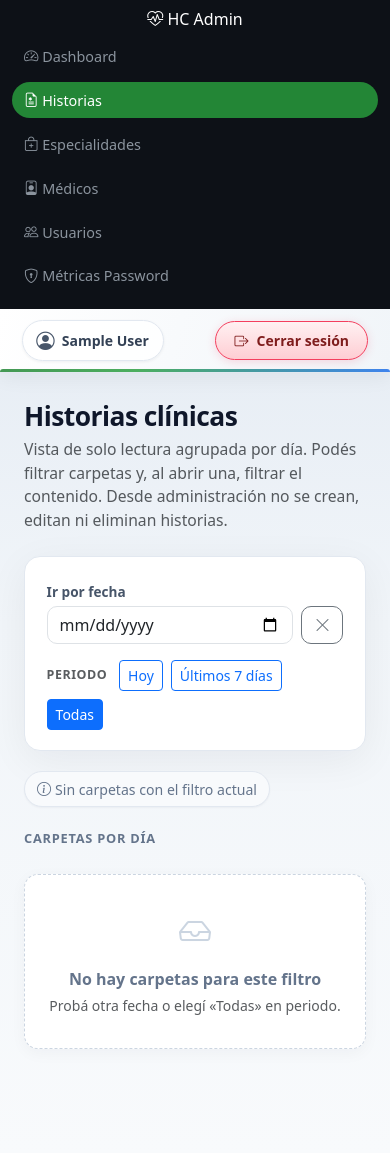
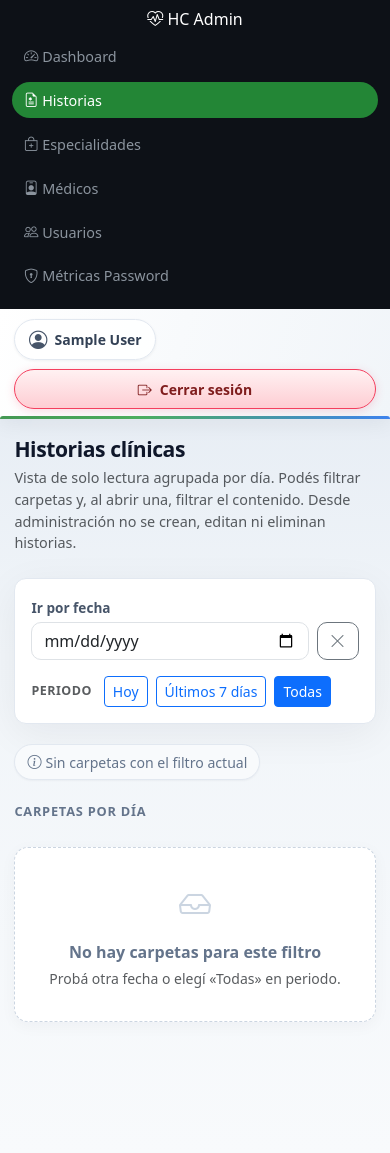
Before and after one commit to vmauricioar-spec/admision_hospital, a Flask app: page /admin/historias in a window 390 px wide. Run offline with Flask 3, Linux system fonts and the light colour scheme; the visitor is signed in with stand-in values (Sample User, id 1); data that the repository does not hold is empty; some libraries are stand-ins or nearby versions.

Commit message:
fix: improve mobile layout for views and modals
Optimiza la visualización en celular para pantallas y modales con ajustes de espaciado, tablas desplazables y diálogos fullscreen en historias para evitar campos amontonados y facilitar el registro completo.

Made-with: Cursor

```diff
--- a/static/css/admission-fechas.css
+++ b/static/css/admission-fechas.css
@@ -547,3 +547,90 @@
     transform: scaleX(0);
   }
 }
+
+@media (max-width: 767.98px) {
+  .fechas-page-inner {
+    padding: 1rem 0.9rem 5.2rem;
+  }
+
+  .fechas-page-title {
+    font-size: 1.32rem;
+  }
+
+  .fechas-page-lead {
+    font-size: 0.9rem;
+  }
+
+  .fechas-controls-card {
+    padding: 1rem;
+    border-radius: 12px;
+  }
+
+  .search-pill {
+    min-width: 100%;
+  }
+
+  .records-grid {
+    grid-template-columns: 1fr;
+    gap: 0.75rem;
+  }
+
+  .record-card {
+    padding: 0.9rem 0.9rem 0.75rem;
+  }
+
+  .record-date {
+    font-size: 1.2rem;
+  }
+
+  .register-modal .modal-dialog {
+    margin: 0;
+    max-width: 100%;
+    height: 100dvh;
+  }
+
+  .register-modal .modal-content {
+    min-height: 100dvh;
+    border-radius: 0;
+  }
+
+  .register-modal .modal-header,
+  .register-modal .modal-footer {
+    position: sticky;
+    z-index: 3;
+    background: #fff;
+  }
+
+  .register-modal .modal-header {
+    top: 0;
+  }
+
+  .register-modal .modal-footer {
+    bottom: 0;
+  }
+
+  .register-modal .modal-body {
+    padding: 0.9rem;
+  }
+
+  .register-modal .modal-record-filters {
+    padding: 0.75rem !important;
+  }
+
+  #modalRecordsTable,
+  #adminModalTable {
+    min-width: 980px;
+  }
+
+  #modalRecordsTable input.form-control,
+  #modalRecordsTable select.form-select,
+  #adminModalTable input.form-control,
+  #adminModalTable select.form-select {
+    min-width: 140px;
+  }
+
+  .admission-toast {
+    min-width: 0;
+    width: min(420px, calc(100vw - 1rem));
+  }
+}
--- a/static/css/main.css
+++ b/static/css/main.css
@@ -98,3 +98,66 @@ body {
   flex: 1 1 auto;
   min-height: 0;
 }
+
+@media (max-width: 767.98px) {
+  .app-topbar {
+    flex-wrap: wrap;
+    align-items: flex-start;
+    padding: 0.65rem 0.9rem;
+    gap: 0.6rem;
+  }
+
+  .app-topbar-user {
+    max-width: 100%;
+  }
+
+  .app-topbar-user-name {
+    max-width: 11.5rem;
+  }
+
+  .btn-app-logout {
+    width: 100%;
+    justify-content: center;
+    padding: 0.52rem 0.9rem;
+  }
+
+  .app-shell-body {
+    padding: 0.95rem !important;
+  }
+
+  .app-shell-body > .d-flex.justify-content-between.align-items-center.mb-4 {
+    flex-wrap: wrap;
+    align-items: stretch !important;
+    gap: 0.65rem;
+  }
+
+  .app-shell-body > .d-flex.justify-content-between.align-items-center.mb-4 > .btn,
+  .app-shell-body > .d-flex.justify-content-between.align-items-center.mb-4 > a.btn {
+    width: 100%;
+  }
+
+  .table-responsive {
+    -webkit-overflow-scrolling: touch;
+  }
+
+  .table-responsive table {
+    min-width: 640px;
+  }
+
+  .modal-dialog {
+    margin: 0.55rem;
+  }
+
+  .modal-content {
+    border-radius: 12px;
+  }
+
+  .modal-footer {
+    gap: 0.5rem;
+    flex-wrap: wrap;
+  }
+
+  .modal-footer .btn {
+    flex: 1 1 100%;
+  }
+}
--- a/templates/admin/historias.html
+++ b/templates/admin/historias.html
@@ -105,7 +105,7 @@
     </div>
 
     <div class="modal fade register-modal admin-readonly-modal" id="adminHistoriasModal" tabindex="-1" aria-hidden="true">
-      <div class="modal-dialog modal-xl modal-dialog-centered modal-dialog-scrollable">
+      <div class="modal-dialog modal-xl modal-dialog-centered modal-dialog-scrollable modal-fullscreen-sm-down">
         <div class="modal-content border-0">
           <div class="modal-header">
             <h5 class="modal-title">
--- a/templates/admission/fechas.html
+++ b/templates/admission/fechas.html
@@ -103,7 +103,7 @@
     </div>
 
     <div class="modal fade register-modal" id="registroHistoriasModal" tabindex="-1" aria-hidden="true">
-      <div class="modal-dialog modal-xl modal-dialog-centered">
+      <div class="modal-dialog modal-xl modal-dialog-centered modal-dialog-scrollable modal-fullscreen-sm-down">
         <div class="modal-content border-0">
           <div class="modal-header">
             <h5 class="modal-title"><i class="bi bi-journal-plus me-2"></i><span id="registroModalTitle">Nuevo registro de historias</span></h5>
```
Also changed, not shown: static/css/admin-management.css (+24 -0 lines), static/css/admission-records.css (+39 -0 lines).
